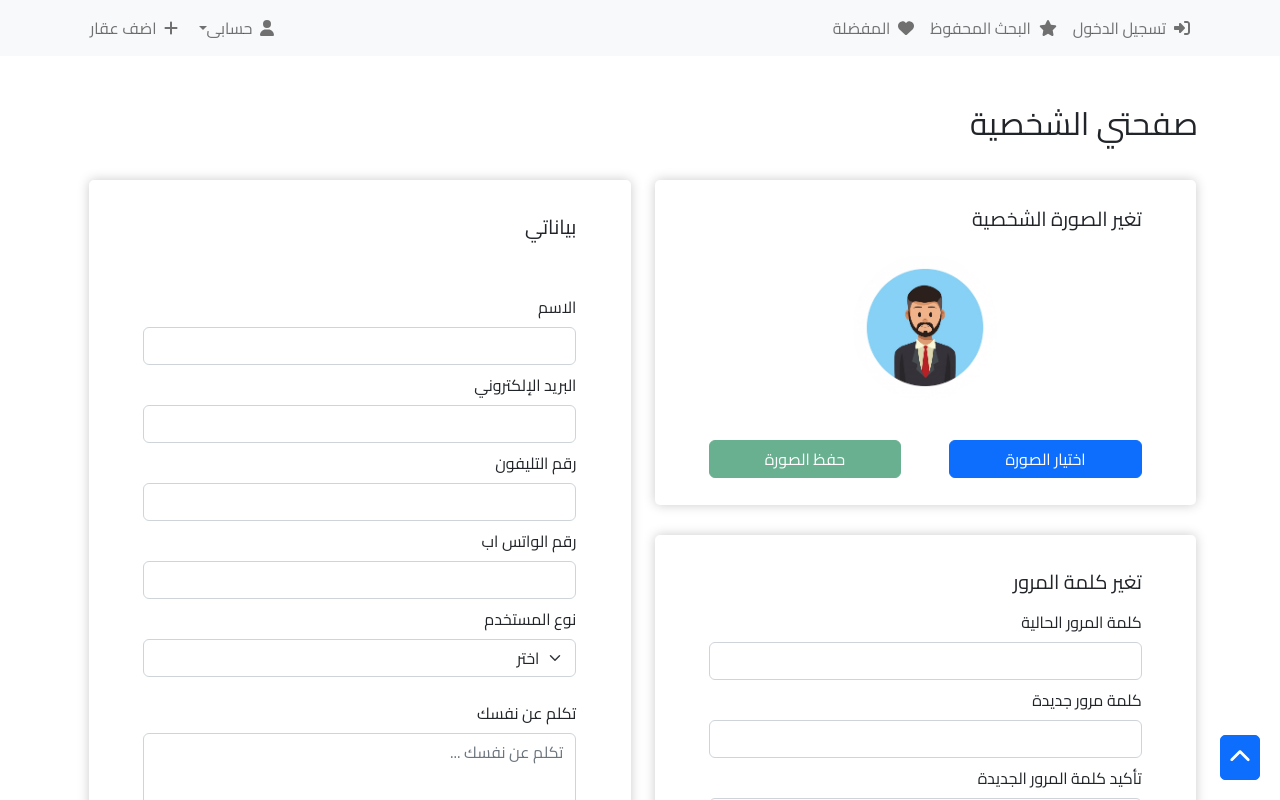
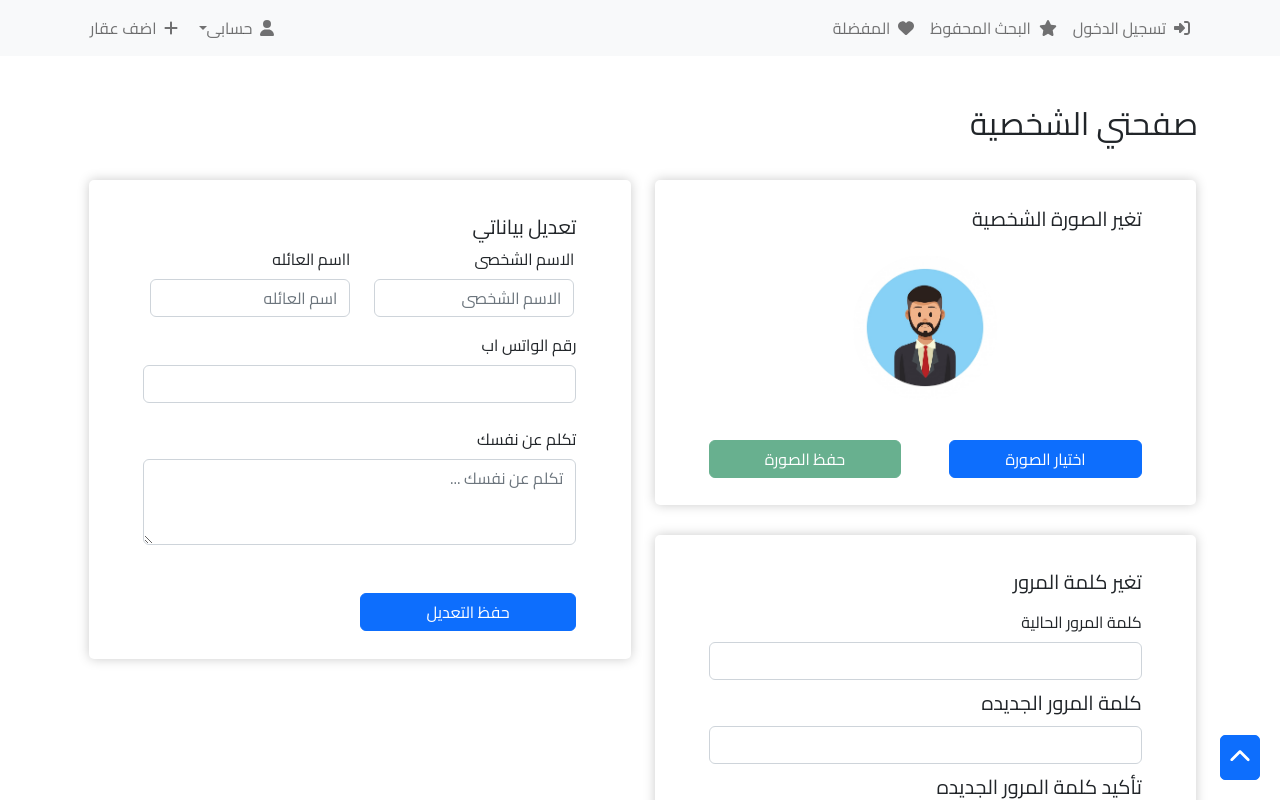
Before and after one commit to MoZaher2/Varnda-Website, a React (Create React App) app: page /myprofile in a window 1280 px wide. Shown: the top 800 px of the page. Built offline with nearby package versions, Linux system fonts and the light colour scheme.

Commit message:
Profile update

```diff
--- a/src/Pages/AddApartmentsAndDuplexesPage/AddApartmentsAndDuplexesPage.js
+++ b/src/Pages/AddApartmentsAndDuplexesPage/AddApartmentsAndDuplexesPage.js
@@ -4,12 +4,13 @@ import Header from "../../Components/Header/Header";
 import Footer from '../../Components/Footer/Footer';
 import { MapContainer, TileLayer, Marker, Popup, useMapEvents } from 'react-leaflet';
 import L from 'leaflet';
-import { Form, Button, Container, Row, Col, ProgressBar } from 'react-bootstrap';
+import { Form, Button, Container, Row, Col, ProgressBar} from 'react-bootstrap';
 import { FontAwesomeIcon } from '@fortawesome/react-fontawesome';
 import { faHome, faDollarSign, faBed, faBath, faRulerCombined } from '@fortawesome/free-solid-svg-icons';
 import { AllGovernments } from '../../utility/AllGovernments';
 import api from "../../API/ApiLink.js";
 import Cookies from 'js-cookie';
+import "./AddApartmentsAndDuplexesPage.css"
 const AddApartmentsAndDuplexesPage = () => {
 
   const myIcon = new L.Icon({
@@ -30,7 +31,7 @@ const AddApartmentsAndDuplexesPage = () => {
     discount: '',
     unitType: '',
     payment_method: '',
-    rent_type:'',
+    rent_type: '',
     deliveryDate: '',
     constructionYear: '',
     legalPapers: '',
@@ -50,6 +51,10 @@ const AddApartmentsAndDuplexesPage = () => {
     region: '',
     street: '',
     servicesAmenities: [],
+    advertiser_type:"",
+    phone:Cookies.get('phone'),
+    email:Cookies.get('email'),
+    whats_phone:Cookies.get('whats_phone')
   });
   const [primary_picture, setPrimary_picture] = useState(null);//API
   const [images, setImages] = useState([]);//API
@@ -89,8 +94,8 @@ const AddApartmentsAndDuplexesPage = () => {
   //City
   useEffect(() => {
     const fetchCity = async () => {
-      const govId=governorates.find((e)=>{
-        return e.name===formData.governorate
+      const govId = governorates.find((e) => {
+        return e.name === formData.governorate
       })["id"]
 
       try {
@@ -112,8 +117,8 @@ const AddApartmentsAndDuplexesPage = () => {
   useEffect(() => {
 
     const fetchCity = async () => {
-      const cityId=cities.find((e)=>{
-        return e.name===formData.city
+      const cityId = cities.find((e) => {
+        return e.name === formData.city
       })["id"]
       try {
         const token = Cookies.get('token');
@@ -133,8 +138,8 @@ const AddApartmentsAndDuplexesPage = () => {
   useEffect(() => {
 
     const fetchStreet = async () => {
-      const streetId=regions.find((e)=>{
-        return e.name===formData.region
+      const streetId = regions.find((e) => {
+        return e.name === formData.region
       })["id"]
       try {
         const token = Cookies.get('token');
@@ -309,7 +314,7 @@ const AddApartmentsAndDuplexesPage = () => {
                       <Row>
                         <Col xs={12} md={6}>
                           <Form.Group controlId="name_ad_ar" className="mb-3">
-                            <Form.Label>
+                            <Form.Label className='required'>
                               <FontAwesomeIcon icon={faHome} className="me-2" />
                               اسم الإعلان
                             </Form.Label>
@@ -326,7 +331,7 @@ const AddApartmentsAndDuplexesPage = () => {
                         </Col>
                         <Col xs={12} md={6}>
                           <Form.Group controlId="type" className="mb-3">
-                            <Form.Label>هدف الإعلان</Form.Label>
+                            <Form.Label className='required'>هدف الإعلان</Form.Label>
                             <Form.Select
                               name="type"
                               value={formData.type}
@@ -341,7 +346,7 @@ const AddApartmentsAndDuplexesPage = () => {
                         </Col>
                       </Row>
                       <Form.Group controlId="details_ar" className="mb-3">
-                        <Form.Label>أضف تفاصيل العقار</Form.Label>
+                        <Form.Label className='required'>أضف تفاصيل العقار</Form.Label>
                         <Form.Control
                           as="textarea"
                           rows={4}
@@ -367,7 +372,6 @@ const AddApartmentsAndDuplexesPage = () => {
                               name="price"
                               value={formData.price}
                               onChange={handleChange}
-                              required
                             />
                           </Form.Group>
                         </Col>
@@ -384,6 +388,9 @@ const AddApartmentsAndDuplexesPage = () => {
                               max={99.9}
                               step={0.1}
                             />
+                            <Form.Control.Feedback type="invalid">
+                              ادخل نسبه مئويه صحيحه (0-99.9)
+                            </Form.Control.Feedback>
                           </Form.Group>
                         </Col>
                       </Row>
@@ -751,7 +758,7 @@ const AddApartmentsAndDuplexesPage = () => {
                         />
                       </Form.Group>
                       <Form.Group controlId="fullAddress" className="mb-3">
-                        <Form.Label>العنوان بالكامل</Form.Label>
+                        <Form.Label className='required'>العنوان بالكامل</Form.Label>
                         <Form.Control
                           type="text"
                           name="fullAddress"
@@ -760,7 +767,7 @@ const AddApartmentsAndDuplexesPage = () => {
                           required
                         />
                       </Form.Group>
-                      <span>اضغط على العلامة الزرقاء واسحبها إلى موقع العقار.</span>
+                      <span>اضغط على العلامة الزرقاء فى مكان موقع العقار.</span>
 
 
                       <MapContainer center={position} zoom={13} scrollWheelZoom={true} style={{ height: '400px', width: '100%' }}>
@@ -788,7 +795,7 @@ const AddApartmentsAndDuplexesPage = () => {
                   {currentPage === 7 && (
                     <>
                       <Form.Group controlId="governorate" className="mb-3">
-                        <Form.Label>المحافظة</Form.Label>
+                        <Form.Label className='required'>المحافظة</Form.Label>
                         <Form.Select
                           name="governorate"
                           value={formData.governorate}
@@ -802,7 +809,7 @@ const AddApartmentsAndDuplexesPage = () => {
                         </Form.Select>
                       </Form.Group>
                       <Form.Group controlId="city" className="mb-3">
-                        <Form.Label>المدينة</Form.Label>
+                        <Form.Label className='required'>المدينة</Form.Label>
                         <Form.Select
                           name="city"
                           value={formData.city}
@@ -835,11 +842,21 @@ const AddApartmentsAndDuplexesPage = () => {
                           value={formData.street}
                           onChange={handleChange}
                         >
-                          <option value="">اختر المنطقة</option>
+                          <option value="">اختر الشارع</option>
                           {streets.map((street) => (
                             <option key={street.id} value={street.name}>{street.name}</option>
                           ))}
                         </Form.Select>
+                        {/* فى حاله عدم وجود شارع */}
+                        <Form.Control
+                          className='mt-3'
+                          type="text"
+                          name="street"
+                          placeholder='فى حاله عدم وجود الشارع يرجى كتابته هنا'
+                          value={formData.street}
+                          onChange={handleChange}
+                          maxLength="30"
+                        />
                       </Form.Group>
                       <div className="text-center d-flex justify-content-between">
                         <Button variant="secondary" onClick={handlePreviousPage} className="me-2">
@@ -861,6 +878,7 @@ const AddApartmentsAndDuplexesPage = () => {
                         <Form.Control
                           type="number"
                           name="phone"
+                          value={formData.phone}
                           onChange={handleChange}
                           required
                         />
@@ -872,7 +890,8 @@ const AddApartmentsAndDuplexesPage = () => {
                         <Form.Label>رقم الواتس اب</Form.Label>
                         <Form.Control
                           type="number"
-                          name="whatsapp"
+                          name="whats_phone"
+                          value={formData.whats_phone}
                           onChange={handleChange}
                           required
                         />
@@ -885,6 +904,7 @@ const AddApartmentsAndDuplexesPage = () => {
                         <Form.Control
                           type="email"
                           name="email"
+                          value={formData.email}
                           placeholder="ادخل البريد الإلكتروني"
                           onChange={handleChange}
                           required
@@ -897,7 +917,8 @@ const AddApartmentsAndDuplexesPage = () => {
                       <Form.Group controlId="formUserType">
                         <Form.Label className='mt-2'>نوع المستخدم</Form.Label>
                         <Form.Select
-                          name="userType"
+                          name="advertiser_type"
+                          value={formData.advertiser_type}
                           onChange={handleChange}
                           required
                         >
--- a/src/Pages/ProfilePage/ProfilePage.js
+++ b/src/Pages/ProfilePage/ProfilePage.js
@@ -4,23 +4,31 @@ import personImage from "../../images/personImage.jpg";
 import Header from '../../Components/Header/Header';
 import { Image, Col, Container, Row, Form, Button } from 'react-bootstrap';
 import styles from './ProfilePage.module.css';
-
+import AlertMessage from "../../Components/Alert/Alert.js";
+import LoadingBtn from "../../Components/LoadingBtn.js";
+import api from "../../API/ApiLink.js";
+import Cookies from 'js-cookie';
+import { useNavigate } from 'react-router-dom';
 const ProfilePage = () => {
+  const [validated, setValidated] = useState(false);
+  const [show, setShow] = useState(false);
+  const [alert, setAlert] = useState({ msg: "", variant: 0 });
+  const [load, setLoad] = useState(false);
+  const [load2, setLoad2] = useState(false);
+  const navigate = useNavigate();
   // State for password form
   const [passwordForm, setPasswordForm] = useState({
-    currentPassword: '',
-    newPassword: '',
-    confirmNewPassword: ''
+    old_password: '',
+    new_password: '',
+    new_password_confirmation: ''
   });
 
   // State for user details form
   const [userForm, setUserForm] = useState({
-    name: '',
-    email: '',
-    phone: '',
-    whatsapp: '',
-    userType: ' ',
-    about: ''
+    first_name: Cookies.get("first_name"),
+    last_name: Cookies.get("last_name"),
+    whats_phone: Cookies.get("whats_phone"),
+    bio:Cookies.get("bio")
   });
 
   // State for profile image
@@ -46,21 +54,93 @@ const ProfilePage = () => {
     }));
   };
 
-  const handlePasswordSubmit = (e) => {
+  const handlePasswordSubmit = async (e) => {
     e.preventDefault();
-    if (passwordForm.newPassword !== passwordForm.confirmNewPassword) {
-      alert('كلمات المرور الجديدة غير متطابقة');
-      return;
+    const form = e.currentTarget;
+    if (form.checkValidity() === false) {
+      e.stopPropagation();
+    } else {
+      if (passwordForm.new_password !== passwordForm.new_password_confirmation) {
+        setAlert({
+          msg: "كلمات المرور الجديدة غير متطابقة",
+          variant: 3
+        })
+        window.scrollTo({ top: 0, behavior: 'smooth' });
+        setShow(true);
+      } else {
+        setLoad(true);
+        try {
+          const token = Cookies.get('token');
+          const response = await api.post("/change_password", {
+            ...passwordForm
+          },{
+            headers: {
+              Authorization: `Bearer ${token}`,
+            }
+          });
+          setAlert({
+            msg: "تم تحديث كلمه السر بنجاح",
+            variant: 1
+          })
+          Cookies.remove("token")
+          window.scrollTo({ top: 0, behavior: 'smooth' });
+          setTimeout(()=>navigate('/login'),2000);
+        } catch (err) {
+          if(err.response.data.status===400){
+            setAlert({
+              msg: "كلمه المرور غير صحيحه",
+              variant: 3
+            })
+          }
+          else{
+            setAlert({
+              msg: "حدث خطا اثناء تغيير كلمه السر",
+              variant: 2
+            })
+          }
+          window.scrollTo({ top: 0, behavior: 'smooth' });
+
+         }
+         setShow(true);
+         setLoad(false)
+      }
     }
-
-    console.log('Password form submitted:', passwordForm);
-    setPasswordForm({ currentPassword: '', newPassword: '', confirmNewPassword: '' });
+    setValidated(true);
   };
 
-  const handleUserFormSubmit = (e) => {
+  const handleUserFormSubmit = async (e) => {
     e.preventDefault();
-    console.log('User form submitted:', userForm);
-  };
+    setLoad2(true);
+    try {
+      const token = Cookies.get('token');
+      const response = await api.post("/updateUser", {
+        ...userForm
+      }, {
+        headers: {
+          Authorization: `Bearer ${token}`,
+        }
+      });
+      const userData = response.data.data
+      Cookies.set("first_name", userData.first_name)
+      Cookies.set("last_name", userData.last_name)
+      Cookies.set("whats_phone", userData.whats_phone)
+      Cookies.set("bio", userData.bio)
+      setAlert({
+        msg: "تم تحديث بياناتك بنجاح",
+        variant: 1
+      })
+      setShow(true)
+      window.scrollTo({ top: 0, behavior: 'smooth' });
+    } catch (err) {
+      setAlert({
+        msg: "حدث خطا اثناء تغيير كلمه السر",
+        variant: 2
+      })
+    setShow(true)
+    window.scrollTo({ top: 0, behavior: 'smooth' });
+  }
+  setLoad2(false);
+};
 
   const handleImageChange = (e) => {
     const file = e.target.files[0];
@@ -78,8 +158,10 @@ const ProfilePage = () => {
     // Here you would typically send the image to your backend
     setImageSelected(false);
   };
+
   return (
     <>
+
       <Header />
       <Container className={`${styles.container} mt-5`}>
         <h2>صفحتي الشخصية</h2>
@@ -113,89 +195,89 @@ const ProfilePage = () => {
                 </Button>
               </div>
             </div>
-            <Form className={styles.box} onSubmit={handlePasswordSubmit}>
+
+            {/* تغيير كلمه السر */}
+            <Form className={styles.box} noValidate validated={validated} onSubmit={handlePasswordSubmit}>
               <h5 className={`${styles.heading} mt-2`}>تغير كلمة المرور</h5>
               <Form.Group controlId="formCurrentPassword">
                 <Form.Label className="mt-2">كلمة المرور الحالية</Form.Label>
                 <Form.Control
                   type="password"
-                  name="currentPassword"
-                  value={passwordForm.currentPassword}
+                  name="old_password"
+                  value={passwordForm.old_password}
                   onChange={handlePasswordChange}
+                  required
+                  minLength={8}
                 />
               </Form.Group>
-              <Form.Group controlId="formNewPassword">
-                <Form.Label className="mt-2">كلمة مرور جديدة</Form.Label>
+
+              <Form.Group controlId="formNewPassword" className="mt-2">
+                <Form.Label className="fs-5 mb-2">كلمة المرور الجديده</Form.Label>
                 <Form.Control
                   type="password"
-                  name="newPassword"
-                  value={passwordForm.newPassword}
+                  name="new_password"
+                  value={passwordForm.new_password}
                   onChange={handlePasswordChange}
+                  required
+                  minLength={8}
                 />
+                <Form.Control.Feedback type="invalid">
+                  كلمه المرور لا تقل عن 8 احرف
+                </Form.Control.Feedback>
               </Form.Group>
-              <Form.Group controlId="formConfirmNewPassword">
-                <Form.Label className="mt-2">تأكيد كلمة المرور الجديدة</Form.Label>
+
+              <Form.Group controlId="formConfirmNewPassword" className="mt-2">
+                <Form.Label className="fs-5 mb-2"> تأكيد كلمة المرور الجديده</Form.Label>
                 <Form.Control
                   type="password"
-                  name="confirmNewPassword"
-                  value={passwordForm.confirmNewPassword}
+                  name="new_password_confirmation"
+                  value={passwordForm.new_password_confirmation}
                   onChange={handlePasswordChange}
+                  required
+                  minLength={8}
                 />
+                <Form.Control.Feedback type="invalid">
+                  كلمه المرور لا تقل عن 8 احرف
+                </Form.Control.Feedback>
               </Form.Group>
-              <Button type="submit" className="btn btn-primary mt-3 w-50">حفظ التعديل</Button>
+              <Button type="submit" className="btn btn-primary mt-3 w-50" disabled={load}>{load ? <LoadingBtn /> : "حفظ التعديل"}</Button>
             </Form>
           </Col>
+
+          {/* تعديل البيانات */}
           <Col md={6} xs={12}>
             <Form className={styles.box} onSubmit={handleUserFormSubmit}>
-              <h5 className={`${styles.heading} mt-2`}>بياناتي</h5>
-              <Form.Group controlId="formName">
-                <Form.Label className='mt-5'>الاسم</Form.Label>
+              <h5 className={`${styles.heading} mt-2`}>تعديل بياناتي</h5>
+              <Row className="mb-2">
+              <Form.Group as={Col} controlId="formFirstName">
+                <Form.Label>الاسم الشخصى</Form.Label>
                 <Form.Control
                   type="text"
-                  name="name"
-                  value={userForm.name}
+                  name="first_name"
+                  placeholder="الاسم الشخصى"
+                  value={userForm.first_name}
                   onChange={handleUserFormChange}
                 />
               </Form.Group>
-              <Form.Group controlId="formEmail">
-                <Form.Label className='mt-2'>البريد الإلكتروني</Form.Label>
+              <Form.Group as={Col} controlId="formLastName">
+                <Form.Label>ااسم العائله</Form.Label>
                 <Form.Control
-                  type="email"
-                  name="email"
-                  value={userForm.email}
+                  type="text"
+                  name="last_name"
+                  placeholder="اسم العائله"
+                  value={userForm.last_name}
                   onChange={handleUserFormChange}
                 />
               </Form.Group>
-              <Form.Group controlId="formPhone">
-                <Form.Label className='mt-2'>رقم التليفون</Form.Label>
-                <Form.Control
-                  type="text"
-                  name="phone"
-                  value={userForm.phone}
-                  onChange={handleUserFormChange}
-                />
-              </Form.Group>
+            </Row>
               <Form.Group controlId="formWhatsApp">
                 <Form.Label className='mt-2'>رقم الواتس اب</Form.Label>
                 <Form.Control
                   type="text"
-                  name="whatsapp"
-                  value={userForm.whatsapp}
+                  name="whats_phone"
+                  value={userForm.whats_phone}
                   onChange={handleUserFormChange}
                 />
-              </Form.Group>
-              <Form.Group controlId="formUserType">
-                <Form.Label className='mt-2'>نوع المستخدم</Form.Label>
-                <Form.Select
-                  name="userType"
-                  value={userForm.userType}
-                  onChange={handleUserFormChange}
-                >
-                  <option>اختر</option>
-                  <option>مسوق عقاري</option>
-                  <option>مالك عقار</option>
-                  <option>مطور عقاري</option>
-                </Form.Select>
               </Form.Group>
               <Form.Group controlId="formAbout">
                 <Form.Label className='mt-4'>تكلم عن نفسك</Form.Label>
@@ -203,19 +285,28 @@ const ProfilePage = () => {
                   as="textarea"
                   rows={3}
                   placeholder="تكلم عن نفسك ..."
-                  name="about"
-                  value={userForm.about}
+                  name="bio"
+                  value={userForm.bio}
                   onChange={handleUserFormChange}
                 />
               </Form.Group>
-              <Button type="submit" className="btn btn-primary mt-5 w-50">حفظ التعديل</Button>
+              <Button type="submit" className="btn btn-primary mt-5 w-50" disabled={load2}>{load2 ? <LoadingBtn /> : "حفظ التعديل"}</Button>
             </Form>
           </Col>
         </Row>
       </Container>
+      {show && (
+        <>
+          <AlertMessage
+            msg={alert.msg}
+            setShow={setShow}
+            variant={alert.variant}
+          />
+        </>
+      )}
       <Footer />
     </>
   );
-};
+}
 
 export default ProfilePage;
--- a/src/Pages/SignupPage/SignupPage.js
+++ b/src/Pages/SignupPage/SignupPage.js
@@ -64,6 +64,9 @@ export default function SignupPage() {
             ...formData,
           });
           Cookies.set("token", response.data.data.token);
+          Cookies.set('email', response.data.data.user.email);
+          Cookies.set('phone', response.data.data.user.phone);
+          Cookies.set('whats_phone', response.data.data.user.whats_phone);
           setLoad(false);
           setOverlay(true);
           setShow(true);
@@ -73,7 +76,7 @@ export default function SignupPage() {
           setLoad(false);
           setShow(true);
           let message = "";
-          let errData=error.response.data.data
+          let errData = error.response.data.data
           if (error.code === "ERR_NETWORK") {
             setAlert({
               msg: "خطا فى الشبكه. تأكد من الاتصال بالانترنت و اعد المحاوله",
@@ -124,7 +127,7 @@ export default function SignupPage() {
                 />
               </Form.Group>
               <Form.Group as={Col} controlId="formLastName">
-                <Form.Label>ااسم العائله</Form.Label>
+                <Form.Label>اسم العائله</Form.Label>
                 <Form.Control
                   type="text"
                   name="last_name"
--- a/ثوابت.JS
+++ b/ثوابت.JS
@@ -9,6 +9,7 @@ const getTokenFromCookie = () => {
 const token = getTokenFromCookie();
 //////////////////////////////////////////////////////////////////////////////////
 //Axios api
+import api from "../../API/ApiLink.js";
 const handelSubmit = async (e) => {
     e.preventDefault();
     const form = e.currentTarget;
@@ -59,3 +60,8 @@ const handelSubmit = async (e) => {
   }
   setValidated(true);
 };
+
+///////////
+window.scrollTo({ top: 0, behavior: 'smooth' });
+/////////////
+// Post with Token
```
Also changed, not shown: src/Pages/AddApartmentsAndDuplexesPage/AddApartmentsAndDuplexesPage.css (+12 -0 lines), src/Pages/LoginPage/LoginPage.js (+17 -14 lines). Lines whose indentation alone changed are shown as unchanged.
